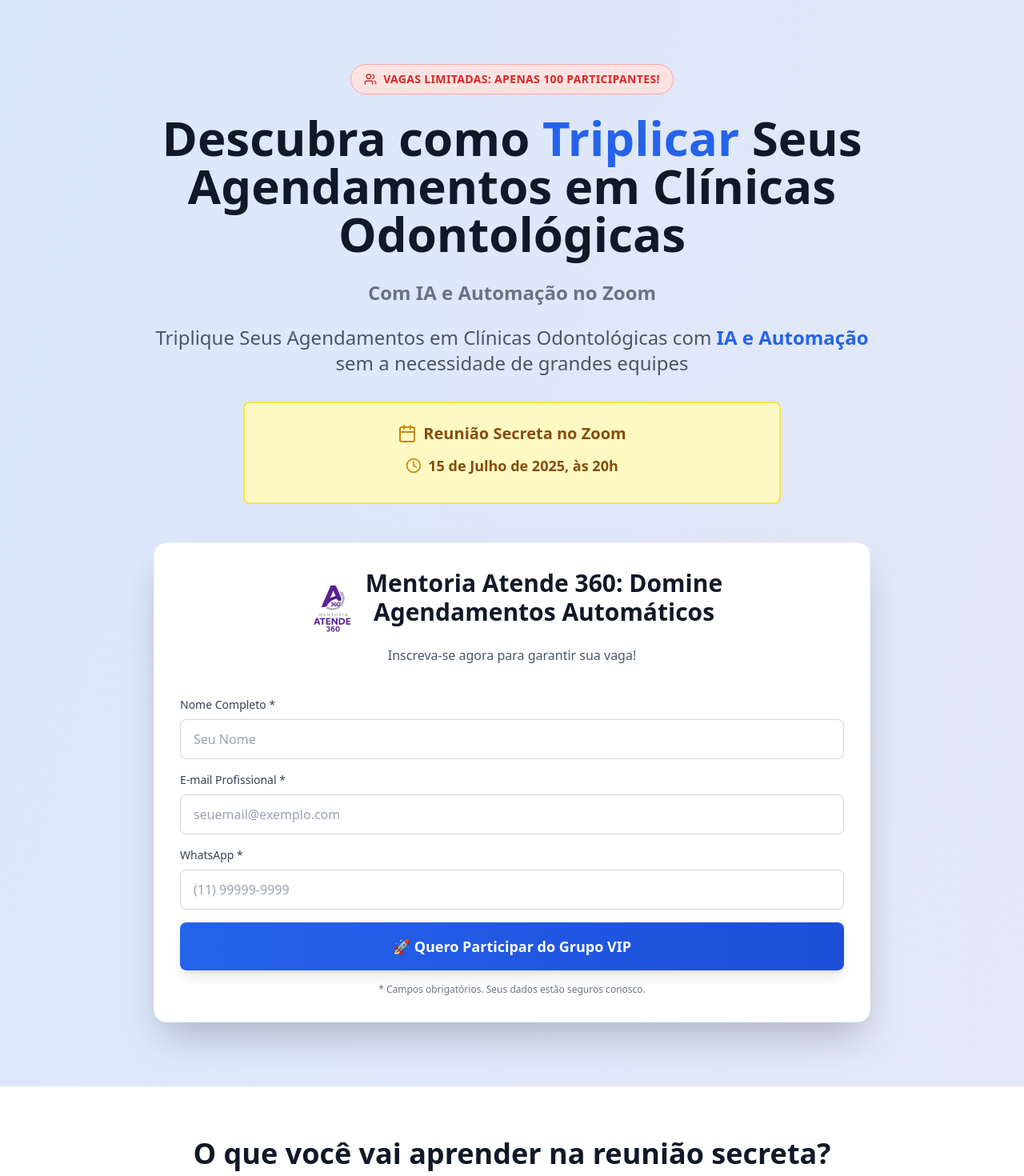
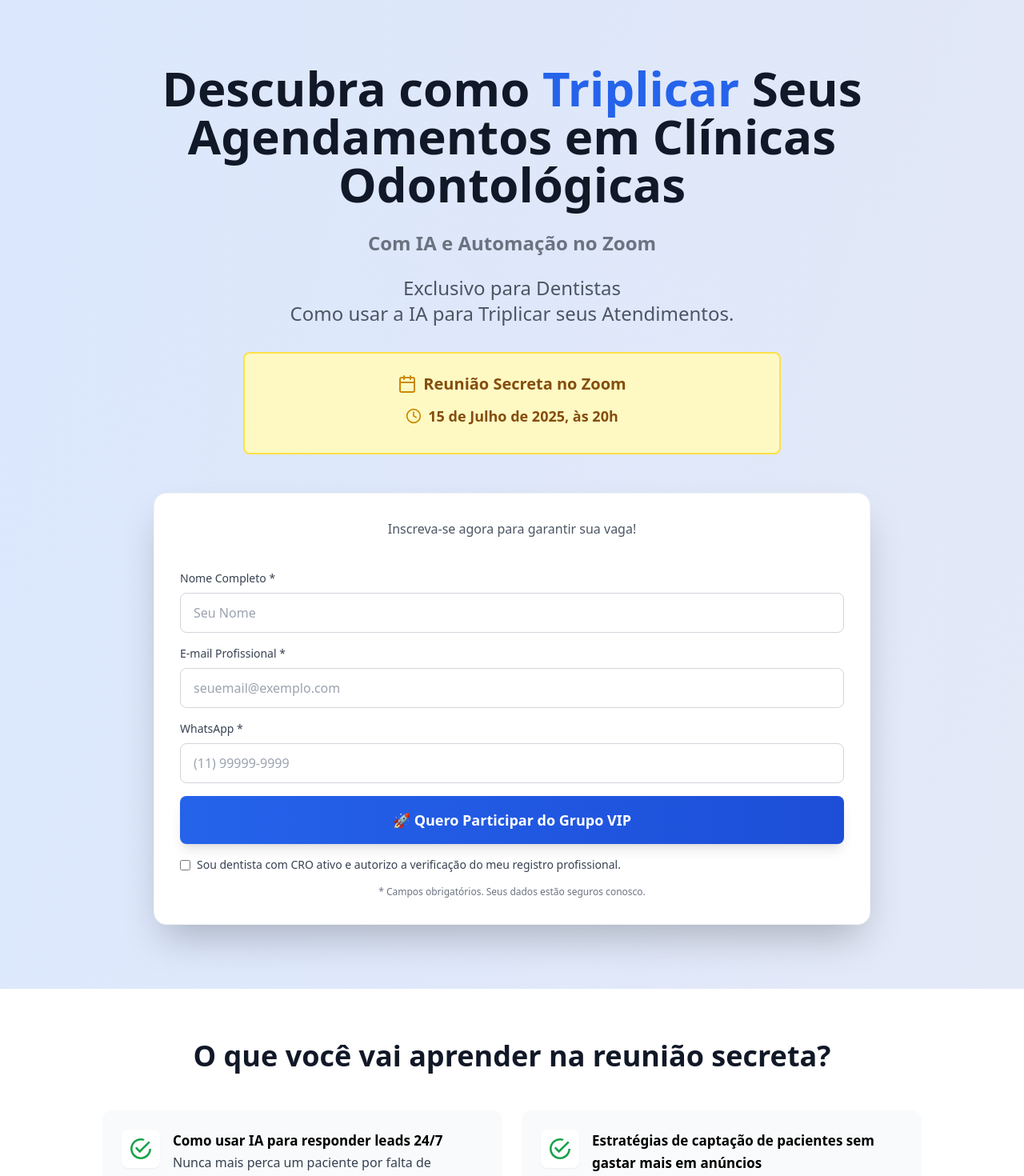
Before and after one commit to AI-Atende/mentoria_site, a React (Vite) app: page / in a window 1280 px wide. Shown: the top 1470 px of the page at 80% size. Built offline with nearby package versions, Linux system fonts and the light colour scheme.

Commit message:
check-box

```diff
--- a/src/App.tsx
+++ b/src/App.tsx
@@ -4,7 +4,7 @@
 import { FaStar } from "react-icons/fa";
 import { FaWhatsapp } from "react-icons/fa6";
 import { IoMdCheckmarkCircleOutline } from "react-icons/io";
-import logo from "./assets/imgs/logomentoria.jpg";
+
 import mentora from "./assets/imgs/mentora.jpg";
 
 declare global {
@@ -14,6 +14,7 @@
 }
 
 function App() {
+  const [croConsent, setCroConsent] = useState(false);
   const [formData, setFormData] = useState({
     name: "",
     email: "",
@@ -44,11 +45,11 @@
     e.preventDefault();
 
     try {
-
       const payload = {
         ...formData,
         utms: utmParams,
-      }
+        croConsent,
+      };
 
       const response = await axios.post(
         "https://mentoria360.aiatende.dev.br/julianaleite/v1/api/register",
@@ -139,13 +140,6 @@
         <div className="absolute inset-0 bg-gradient-to-r from-blue-600 to-blue-800 opacity-10"></div>
         <div className="relative max-w-7xl mx-auto px-4 sm:px-6 lg:px-8 py-12 lg:py-20">
           <div className="text-center mb-12">
-            <div className="inline-flex items-center bg-red-100 border border-red-300 rounded-full px-4 py-2 mb-6">
-              <Users className="w-4 h-4 text-red-600 mr-2" />
-              <span className="text-red-600 font-semibold text-sm uppercase tracking-wide">
-                Vagas Limitadas: Apenas 100 Participantes!
-              </span>
-            </div>
-
             <h1 className="text-4xl md:text-6xl font-bold text-gray-900 mb-6 leading-tight">
               Descubra como <span className="text-blue-600">Triplicar</span>{" "}
               Seus
@@ -158,12 +152,8 @@
             </h1>
 
             <p className="text-xl md:text-2xl text-gray-600 mb-8 max-w-4xl mx-auto leading-relaxed">
-              Triplique Seus Agendamentos em Clínicas Odontológicas com
-              <span className="font-semibold text-blue-600">
-                {" "}
-                IA e Automação
-              </span>{" "}
-              sem a necessidade de grandes equipes
+              Exclusivo para Dentistas <br/> Como usar a IA para Triplicar
+              seus Atendimentos.
             </p>
 
             <div className="bg-yellow-100 border-2 border-yellow-300 rounded-lg p-6 mb-8 max-w-2xl mx-auto">
@@ -185,12 +175,7 @@
 
           {/* Registration Form */}
           <div className="max-w-4xl m-auto bg-white rounded-2xl shadow-2xl p-8 border border-gray-100">
-            <div className="logo flex flex-col md:flex-row align-center items-center justify-center mb-10">
-              <img src={logo} alt="" className="h-20" />
-              <h3 className="text-3xl font-bold text-center text-gray-900 mb-6">
-                Mentoria Atende 360: Domine <br /> Agendamentos Automáticos
-              </h3>
-            </div>
+            <div className="logo flex flex-col md:flex-row align-center items-center justify-center mb-10"></div>
             <div className="text p-10 mt-[-80px]">
               <h4 className="text-center text-gray-600">
                 Inscreva-se agora para garantir sua vaga!
@@ -260,6 +245,22 @@
               >
                 🚀 Quero Participar do Grupo VIP
               </button>
+              <div className="flex items-start space-x-2">
+                {" "}
+                <input
+                  type="checkbox"
+                  id="croConsent"
+                  name="croConsent"
+                  checked={croConsent}
+                  onChange={(e) => setCroConsent(e.target.checked)}
+                  required
+                  className="mt-1"
+                />{" "}
+                <label htmlFor="croConsent" className="text-sm text-gray-700">
+                  Sou dentista com CRO ativo e autorizo a verificação do meu
+                  registro profissional.
+                </label>
+              </div>
             </form>
 
             <p className="text-xs text-gray-500 text-center mt-4">
```
